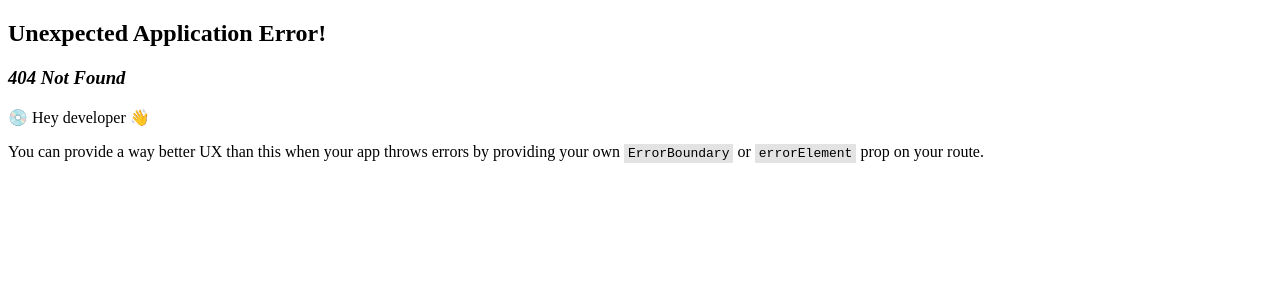
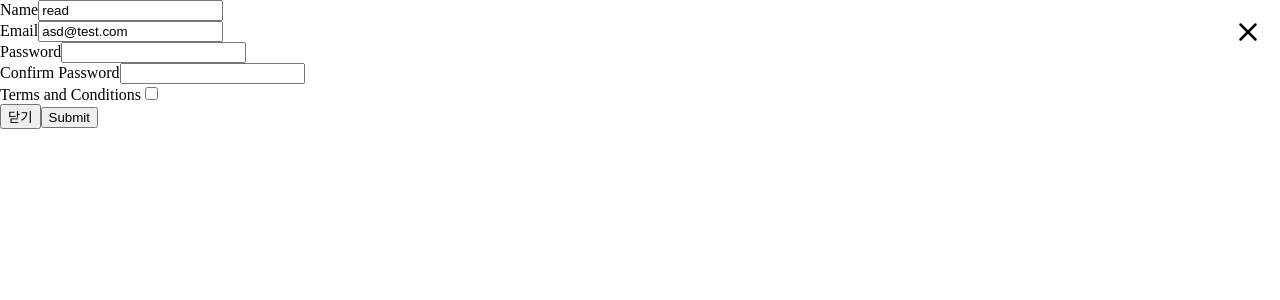
Before and after one commit to read0more/vite-react-ts, a React (Vite) app: page /react-hook-form in a window 1280 px wide. Before the commit this address had no page. Shown: the top 300 px of the page. Built offline with nearby package versions, Linux system fonts and the light colour scheme.

Commit message:
:sparkles: zod+RHF

```diff
--- a/package.json
+++ b/package.json
@@ -10,6 +10,7 @@
     "test": "vitest"
   },
   "dependencies": {
+    "@hookform/resolvers": "^3.3.0",
     "@reduxjs/toolkit": "^1.9.4",
     "bootstrap": "5.2.3",
     "date-fns": "^2.30.0",
@@ -19,11 +20,12 @@
     "react-draggable": "^4.4.5",
     "react-feather": "^2.0.10",
     "react-flatpickr": "^3.10.13",
-    "react-hook-form": "^7.40.0",
+    "react-hook-form": "^7.45.4",
     "react-redux": "^8.0.5",
     "react-router-dom": "^6.6.0",
     "react-select": "^5.7.0",
-    "styled-components": "^6.0.0-rc.3"
+    "styled-components": "^6.0.0-rc.3",
+    "zod": "^3.22.2"
   },
   "devDependencies": {
     "@babel/register": "^7.18.9",
--- a/src/routes/basicHooks/Root.tsx
+++ b/src/routes/Root.tsx
@@ -59,6 +59,9 @@ export default function Root() {
         <li>
           <Link to={`daum-postcode`}>DaumPostcode</Link>
         </li>
+        <li>
+          <Link to={`react-hook-form`}>ReactHookForm</Link>
+        </li>
       </ul>
     </details>
     </>
--- /dev/null
+++ b/src/routes/practice/ReactHookForm.tsx
@@ -0,0 +1,136 @@
+import React, { useState } from "react";
+import Modal from "@/components/Modal";
+import { FormProvider, useForm, useFormContext } from "react-hook-form";
+import { zodResolver } from "@hookform/resolvers/zod";
+import { ZodType, z } from "zod";
+
+const _validationSchema = z.object({
+  name: z.string().min(1, { message: "Name is required" }),
+  email: z.string().min(1, { message: "Email is required" }).email({
+    message: "Must be a valid email",
+  }),
+  terms: z.literal(true, {
+    errorMap: () => ({ message: "You must accept Terms and Conditions" }),
+  }),
+});
+
+// 이렇게 따로 해주지 않고 한 곳에 전부 넣으면 password와 confirmPassword가 같은지 확인하는 refine이 .object에 있는 내용들이 전부 통과 되고 나서야 체크를 한다.
+// 이런 점은 zod가 불편하다.
+const _passwordValidationSchema = z
+  .object({
+    password: z
+      .string()
+      .min(6, { message: "Password must be atleast 6 characters" }),
+    confirmPassword: z
+      .string()
+      .min(1, { message: "Confirm Password is required" }),
+  })
+  .refine(
+    (data) => {
+      return data.password === data.confirmPassword;
+    },
+    {
+      path: ["confirmPassword"],
+      message: "Password don't match",
+    }
+  );
+
+interface Form {
+  name: string;
+  email: string;
+  password: string;
+  confirmPassword: string;
+  terms: boolean;
+}
+
+export const validationSchema: ZodType<Form> = z.intersection(
+  _validationSchema,
+  _passwordValidationSchema
+);
+
+type FormValues = z.infer<typeof validationSchema>;
+
+const ModalContent = ({
+  submitModal,
+  closeModal,
+}: {
+  submitModal: () => void;
+  closeModal: () => void;
+}) => {
+  const {
+    register,
+    formState: { errors },
+  } = useFormContext<FormValues>();
+
+  return (
+    <form onSubmit={submitModal}>
+      <div>
+        <label htmlFor='name'>Name</label>
+        <input {...register("name")} type='text' />
+        {errors.name && <p>{errors.name.message}</p>}
+      </div>
+      <div>
+        <label htmlFor='email'>Email</label>
+        <input {...register("email")} type='email' />
+        {errors.email && <p>{errors.email.message}</p>}
+      </div>
+      <div>
+        <label htmlFor='password'>Password</label>
+        <input {...register("password")} type='password' />
+        {errors.password && <p>{errors.password.message}</p>}
+      </div>
+      <div>
+        <label htmlFor='confirmPassword'>Confirm Password</label>
+        <input {...register("confirmPassword")} type='password' />
+        {errors.confirmPassword && <p>{errors.confirmPassword.message}</p>}
+      </div>
+      <div>
+        <label htmlFor='terms'>Terms and Conditions</label>
+        <input type='checkbox' {...register("terms")} />
+        {errors.terms && <p>{errors.terms.message}</p>}
+      </div>
+      <button type='button' onClick={closeModal}>
+        닫기
+      </button>
+      <button type='submit'>Submit</button>
+    </form>
+  );
+};
+
+export default function ReactHookForm() {
+  const [modal1IsOpen, setModal1IsOpen] = useState(true);
+  const [states, setStates] = useState<Partial<FormValues>>({
+    name: "read",
+    email: "asd@test.com",
+  });
+  const reactHookFormMethods = useForm<FormValues>({
+    resolver: zodResolver(validationSchema),
+    mode: "onBlur",
+    defaultValues: states,
+  });
+
+  const submitModal = reactHookFormMethods.handleSubmit((data) => {
+    setStates(data);
+    setModal1IsOpen(false);
+  });
+
+  function closeModal() {
+    setModal1IsOpen(false);
+    reactHookFormMethods.reset(states);
+  }
+
+  console.log(reactHookFormMethods.watch(), states);
+  return (
+    <FormProvider {...reactHookFormMethods}>
+      <button onClick={() => setModal1IsOpen(true)}>open modal</button>
+      <Modal isOpen={modal1IsOpen}>
+        <Modal.FullScreen>
+          <Modal.Title>
+            <ModalContent closeModal={closeModal} submitModal={submitModal} />
+          </Modal.Title>
+          <Modal.CloseButton onClick={closeModal} />
+        </Modal.FullScreen>
+      </Modal>
+    </FormProvider>
+  );
+}
```
Also changed, not shown: src/main.tsx (+8 -3 lines), 2 other files (tests, documents, lock files or other folders).
